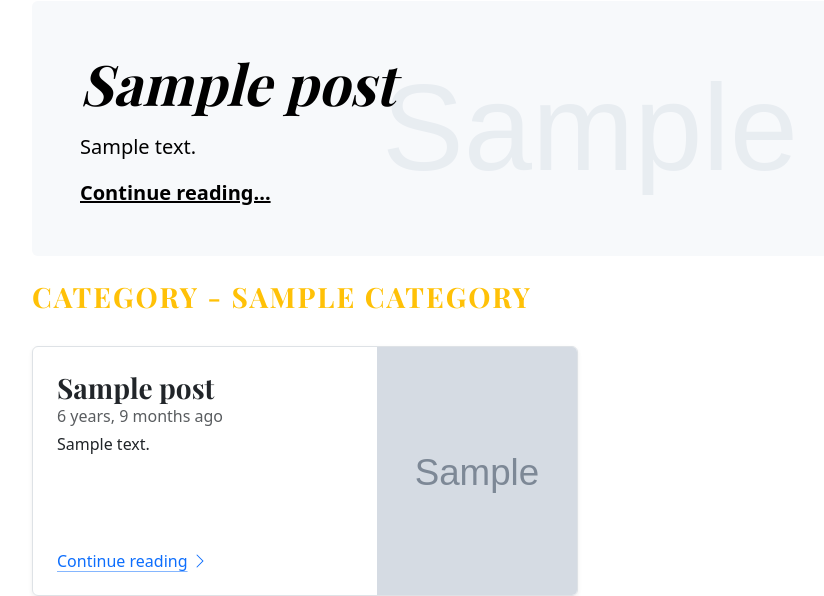
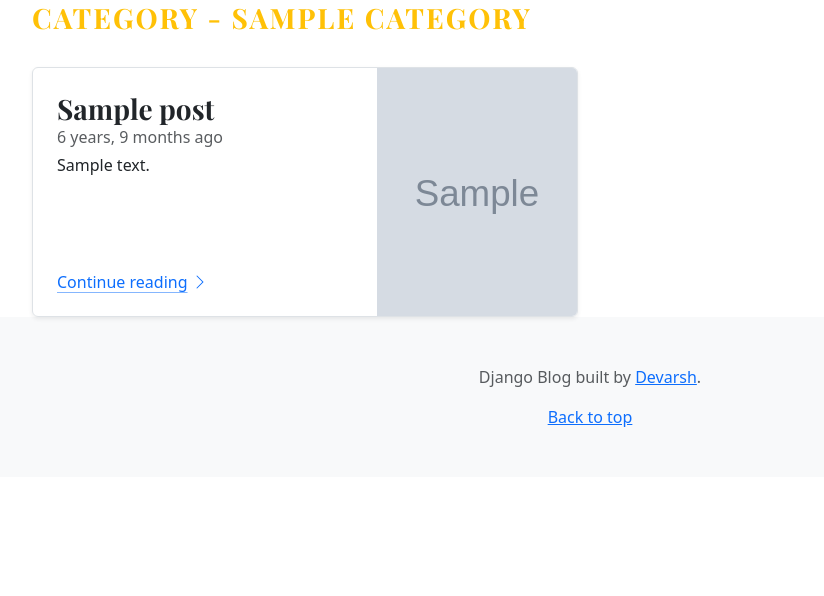
Before and after one commit to Devarsh2424/blog_django, a Django app: template templates/posts_by_category.html in a window 1280 px wide. Shown: the part 128-724 px from the top of the page, without its empty margins (50-874 px from the left). Run offline with Django 5.2, Linux system fonts and the light colour scheme; the template is opened without the code that fills it: most values are stand-ins (such as "Sample title", 1, 10 or a date in 2020); grey boxes marked "Sample" are stand-in pictures; some libraries are stand-ins or nearby versions.

Commit message:
Refactor category navigation and remove redundant code from templates

```diff
--- a/blogs/urls.py
+++ b/blogs/urls.py
@@ -2,5 +2,5 @@ from django.urls import path
 from . import views
 
 urlpatterns = [
-    path('<int:category_id>/', views.posts_by_category, name='posts_by_category')
+    path('<int:category_id>/', views.posts_by_category, name='posts_by_category'),
 ]
--- a/templates/base.html
+++ b/templates/base.html
@@ -260,6 +260,16 @@
         </div>
       </header>
 
+      <div class="container">
+      <div class="nav-scroller py-1 mb-3 border-bottom">
+        <nav class="nav nav-underline justify-content-between">
+          {% for category in categories %}
+          <a class="nav-item nav-link link-body-emphasis active" href="{% url 'posts_by_category' category.id %}">{{ category.category_name }}</a>
+          {% endfor %}
+        </nav>
+      </div>
+    </div>
+
 <!-- Main Content -->
 
 {% block content %}
--- a/templates/posts_by_category.html
+++ b/templates/posts_by_category.html
@@ -4,33 +4,7 @@
 
 {% block content %}
 
-    <div class="container">
-      <div class="nav-scroller py-1 mb-3 border-bottom">
-        <nav class="nav nav-underline justify-content-between">
-          {% for category in categories %}
-          <a class="nav-item nav-link link-body-emphasis active" href="#">{{ category.category_name }}</a>
-          {% endfor %}
-        </nav>
-      </div>
-    </div>
     <main class="container">
-  {% for post in featured_posts %}
-    {% if forloop.first %}
-    <div
-      class="p-4 p-md-5 mb-4 rounded text-body-emphasis bg-body-secondary"
-      style="background-image: url('{{ post.featured_image.url }}'); background-blend-mode: overlay; background-size: cover; background-position: center;"
-    >
-      <div class="col-lg-6 px-0">
-        <h1 class="display-4 fst-italic">{{ post.title }}</h1>
-        <p class="lead my-3">{{ post.short_description |truncatewords:30 }}</p>
-        <p class="lead mb-0">
-          <a href="#" class="text-body-emphasis fw-bold">Continue reading...</a>
-        </p>
-      </div>
-    </div>
-    {% endif %}
-  {% endfor %}
-
   <div class="row g-4">
     <h3 class="text-uppercase text-warning" style="letter-spacing: 2px;">Category - {{ category }}</h3>
     {% if posts %}
```
Also changed, not shown: templates/home.html (+0 -10 lines).
